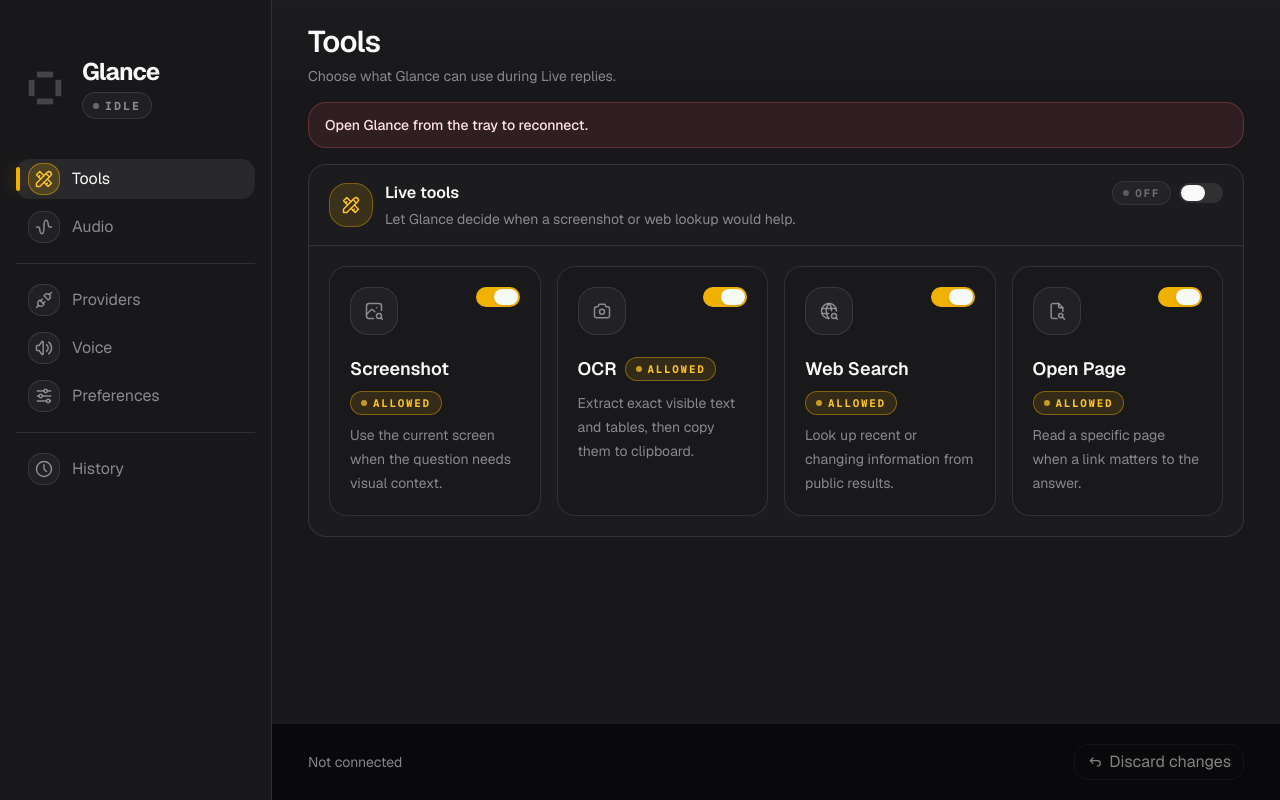
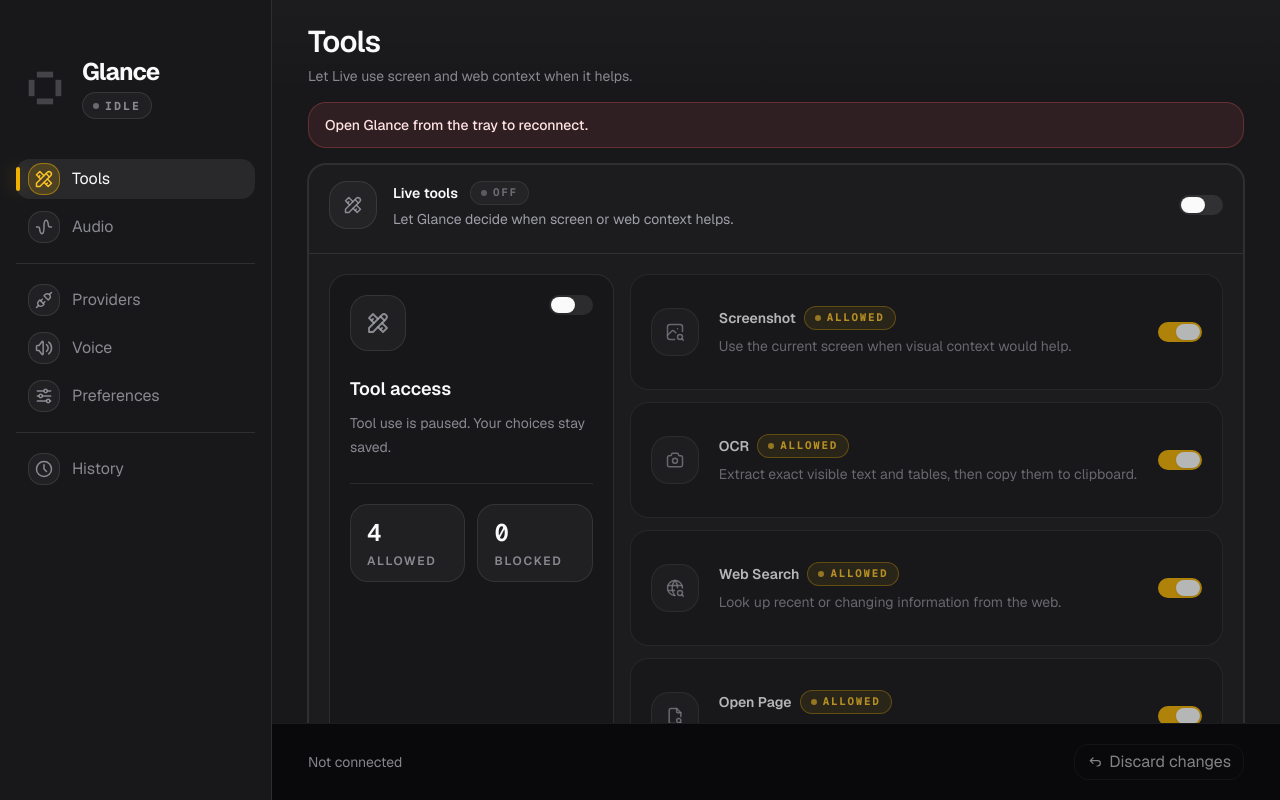
Before and after one commit to Max-109/Glance, a Next.js app: page / in a window 1280 px wide. Both pictures are taken after a click on the button "Tools". Built offline with nearby package versions, Linux system fonts and the light colour scheme.

Commit message:
better colors

```diff
--- a/app/globals.css
+++ b/app/globals.css
@@ -678,7 +678,7 @@ textarea:focus-visible{
   border: 1px solid transparent;
   border-radius: 0.65rem;
   color: var(--text-muted);
-  font-size: 0.875rem;
+  font-size: 0.72rem;
   font-weight: 650;
   line-height: 1;
   text-align: center;
--- a/components/settings-tabs/tools-tab.tsx
+++ b/components/settings-tabs/tools-tab.tsx
@@ -1,3 +1,4 @@
+import { Card, CardContent, CardHeader, CardTitle } from "@/components/ui/card";
 import { Icon } from "@/components/icons";
 import { StatusBadge } from "@/components/settings-shell/status-badge";
 import { Switch } from "@/components/ui/switch";
@@ -12,7 +13,7 @@ const TOOL_CARDS = [
     title: "Screenshot",
     icon: "photo-search",
     policyField: "tool_take_screenshot_policy",
-    description: "Use the current screen when the question needs visual context.",
+    description: "Use the current screen when visual context would help.",
   },
   {
     id: "ocr",
@@ -26,14 +27,14 @@ const TOOL_CARDS = [
     title: "Web Search",
     icon: "world-search",
     policyField: "tool_web_search_policy",
-    description: "Look up recent or changing information from public results.",
+    description: "Look up recent or changing information from the web.",
   },
   {
     id: "fetch",
     title: "Open Page",
     icon: "fetch",
     policyField: "tool_web_fetch_policy",
-    description: "Read a specific page when a link matters to the answer.",
+    description: "Open a specific page when the link matters.",
   },
 ] as const;
 
@@ -52,45 +53,90 @@ export function ToolsTab({
   const enabledCount = TOOL_CARDS.filter((tool) =>
     policyEnabled(settingValue(state, tool.policyField)),
   ).length;
+  const disabledCount = TOOL_CARDS.length - enabledCount;
 
   return (
-    <div className="grid gap-5">
-      <section className="overflow-hidden rounded-2xl border border-white/10 bg-card shadow-none">
-        <div className="border-b border-white/10 px-5 py-4">
-          <div className="flex flex-wrap items-start justify-between gap-4">
-            <div className="min-w-0">
-              <div className="flex items-center gap-3">
-                <span className="grid size-11 place-items-center rounded-2xl border border-[color-mix(in_srgb,var(--accent)_36%,transparent)] bg-[color-mix(in_srgb,var(--accent)_14%,transparent)] text-[var(--accent-strong)]">
+    <div className="grid gap-4">
+      <Card className="shell-surface gap-0 overflow-hidden rounded-2xl py-0 shadow-none">
+        <CardHeader className="border-b border-border px-5 py-4">
+          <div className="flex min-w-0 items-center justify-between gap-4">
+            <div className="flex min-w-0 items-center gap-4">
+              <span
+                className={cn(
+                  "grid size-12 shrink-0 place-items-center rounded-2xl border border-[var(--panel-border)] bg-[var(--chip-bg-soft)] text-[var(--text-muted)]",
+                  masterEnabled && "text-[var(--accent-strong)]",
+                )}
+              >
                 <Icon name="tools" className="size-5" />
               </span>
-                <div>
-                  <h2 className="text-base font-semibold text-[var(--text-strong)]">
-                    Live tools
-                  </h2>
-                  <p className="mt-1 text-sm text-[var(--text-muted)]">
-                    Let Glance decide when a screenshot or web lookup would help.
+              <div className="min-w-0">
+                <div className="flex min-w-0 flex-wrap items-center gap-3">
+                  <CardTitle className="text-base font-semibold">Live tools</CardTitle>
+                  <StatusBadge tone={masterEnabled ? "accent" : "disabled"}>
+                    {masterEnabled ? `${enabledCount} enabled` : "off"}
+                  </StatusBadge>
+                </div>
+                <p className="mt-1 text-sm text-muted-foreground">
+                  Let Glance decide when screen or web context helps.
                 </p>
               </div>
             </div>
-            </div>
-            <div className="flex shrink-0 items-center gap-2">
-              <StatusBadge tone={masterEnabled ? "accent" : "disabled"}>
-                {masterEnabled ? `${enabledCount} enabled` : "off"}
-              </StatusBadge>
             <Switch
               checked={masterEnabled}
               onCheckedChange={(value) => onSetField("tools_enabled", value)}
               aria-label="Enable Live tools"
             />
           </div>
+        </CardHeader>
+
+        <CardContent className="grid gap-5 px-5 py-5">
+          <div className="grid gap-4 xl:grid-cols-[minmax(17rem,0.48fr)_minmax(0,1fr)]">
+            <section
+              className={cn(
+                "flex min-h-[24rem] flex-col rounded-2xl border border-[var(--panel-border)] bg-[var(--panel-bg-deep)] p-5 transition-[background-color,opacity]",
+              )}
+              aria-label="Live tools access"
+            >
+              <div className="flex min-w-0 items-start justify-between gap-4">
+                <span
+                  className={cn(
+                    "grid size-14 shrink-0 place-items-center rounded-2xl border border-[var(--panel-border)] bg-[var(--chip-bg-soft)] text-[var(--text-muted)]",
+                    masterEnabled && "text-[var(--accent-strong)]",
+                  )}
+                >
+                  <Icon name="tools" className="size-6" />
+                </span>
+                <Switch
+                  checked={masterEnabled}
+                  onCheckedChange={(value) => onSetField("tools_enabled", value)}
+                  aria-label="Enable Live tools"
+                />
+              </div>
+
+              <div className="mt-6">
+                <div className="text-lg font-semibold text-[var(--text-strong)]">
+                  Tool access
+                </div>
+                <p className="mt-2 text-sm leading-6 text-[var(--text-muted)]">
+                  {masterEnabled
+                    ? "Allow or block tools for Live."
+                    : "Tool use is paused. Your choices stay saved."}
+                </p>
+              </div>
+
+              <div className="mt-6 border-t border-[var(--panel-divider)] pt-5">
+                <div className="grid grid-cols-2 gap-3">
+                  <ToolMetric label="Allowed" value={enabledCount} active={masterEnabled} />
+                  <ToolMetric label="Blocked" value={disabledCount} active={false} />
                 </div>
               </div>
+            </section>
 
-        <div className="grid gap-4 px-5 py-5 lg:grid-cols-4">
+            <section className="grid gap-3" aria-label="Tool permissions">
               {TOOL_CARDS.map((tool) => {
                 const enabled = policyEnabled(settingValue(state, tool.policyField));
                 return (
-              <ToolCard
+                  <ToolPermissionRow
                     key={tool.id}
                     title={tool.title}
                     description={tool.description}
@@ -103,13 +149,41 @@ export function ToolsTab({
                   />
                 );
               })}
+            </section>
           </div>
-      </section>
+        </CardContent>
+      </Card>
     </div>
   );
 }
 
-function ToolCard({
+function ToolMetric({
+  label,
+  value,
+  active,
+}: {
+  label: string;
+  value: number;
+  active: boolean;
+}) {
+  return (
+    <div className="rounded-2xl border border-[var(--panel-border)] bg-[var(--chip-bg-soft)] px-4 py-3">
+      <div
+        className={cn(
+          "font-mono text-2xl font-semibold",
+          active ? "text-[var(--accent-strong)]" : "text-[var(--text-strong)]",
+        )}
+      >
+        {value}
+      </div>
+      <div className="mt-1 text-xs font-semibold uppercase tracking-[0.14em] text-[var(--text-muted)]">
+        {label}
+      </div>
+    </div>
+  );
+}
+
+function ToolPermissionRow({
   title,
   description,
   icon,
@@ -126,38 +200,35 @@ function ToolCard({
 }) {
   const active = masterEnabled && enabled;
   return (
-    <article
+    <div
       className={cn(
-        "flex min-h-[14rem] flex-col rounded-2xl border bg-black/10 p-5 transition-[border-color,background-color,box-shadow]",
-        active
-          ? "border-[color-mix(in_srgb,var(--accent)_42%,rgba(255,255,255,0.1))] bg-[color-mix(in_srgb,var(--accent)_8%,transparent)] shadow-[0_0_0_1px_color-mix(in_srgb,var(--accent)_8%,transparent)]"
-          : "border-white/10",
+        "grid min-h-[7.25rem] grid-cols-[auto_minmax(0,1fr)_auto] items-center gap-5 rounded-2xl border border-[var(--panel-border)] bg-[var(--panel-bg-deep)] p-5 transition-[background-color,opacity]",
+        !masterEnabled && "opacity-70",
+        !active && "hover:bg-[var(--item-hover)]",
       )}
     >
-      <div className="flex items-start justify-between gap-3">
       <span
         className={cn(
-            "grid size-12 shrink-0 place-items-center rounded-2xl border border-white/10 bg-white/[0.045] text-[var(--text-muted)]",
-            active &&
-              "border-[color-mix(in_srgb,var(--accent)_42%,transparent)] bg-[color-mix(in_srgb,var(--accent)_16%,transparent)] text-[var(--accent-strong)]",
+          "grid size-12 shrink-0 place-items-center rounded-2xl border border-[var(--panel-border)] bg-[var(--chip-bg-soft)] text-[var(--text-muted)]",
+          active && "text-[var(--accent-strong)]",
         )}
       >
         <Icon name={icon} className="size-5" />
       </span>
+
+      <div className="min-w-0">
+        <div className="flex min-w-0 flex-wrap items-center gap-2">
+          <h3 className="truncate text-base font-semibold text-[var(--text-strong)]">
+            {title}
+          </h3>
+          <StatusBadge tone={enabled ? "accent" : "disabled"}>
+            {enabled ? "allowed" : "blocked"}
+          </StatusBadge>
+        </div>
+        <p className="mt-1 text-sm leading-6 text-[var(--text-muted)]">{description}</p>
+      </div>
+
       <Switch checked={enabled} onCheckedChange={onChange} aria-label={title} />
     </div>
-
-      <div className="mt-5 min-w-0">
-        <div className="flex flex-wrap items-center gap-2">
-          <h3 className="text-lg font-semibold text-[var(--text-strong)]">{title}</h3>
-          <StatusBadge tone={enabled ? "accent" : "disabled"}>
-            {enabled ? "allowed" : "denied"}
-          </StatusBadge>
-        </div>
-        <p className="mt-2 text-sm leading-6 text-[var(--text-muted)]">
-          {description}
-        </p>
-      </div>
-    </article>
   );
 }
--- a/lib/glance-bridge.ts
+++ b/lib/glance-bridge.ts
@@ -142,7 +142,7 @@ export function sectionMeta(section: SectionId): {
   if (section === "tools") {
     return {
       title: "Tools",
-      description: "Choose what Glance can use during Live replies.",
+      description: "Let Live use screen and web context when it helps.",
     };
   }
   if (section === "audio") {
```
Lines whose indentation alone changed are shown as unchanged.
